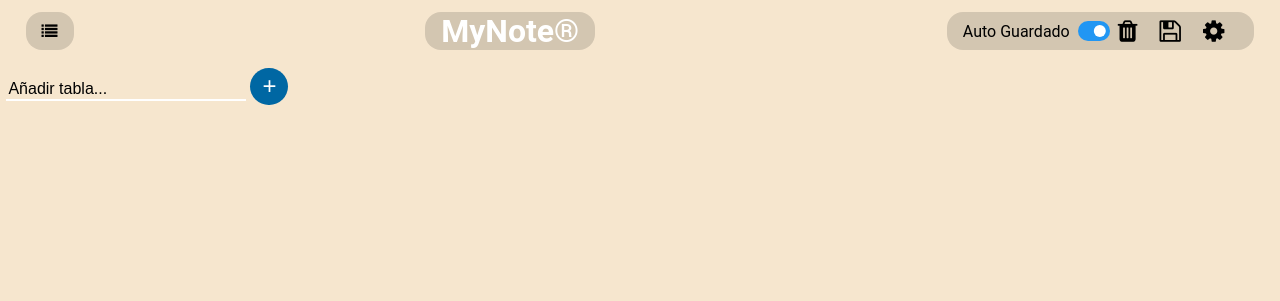
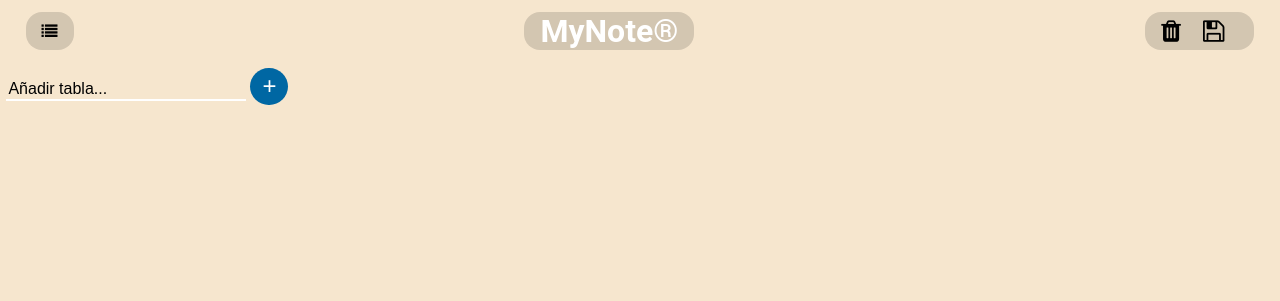
Before and after one commit to ticiAngelucci/trelloSist, a PHP site: page / in a window 1280 px wide. Shown: the top 301 px of the page. Run offline with PHP 8.4, Linux system fonts and the light colour scheme.

Commit message:
delete button autosave and settings

```diff
--- a/css/main.css
+++ b/css/main.css
@@ -539,24 +539,6 @@ input[type="text"]:focus {
     border-radius: 1rem;
 }
 
-.auto-save-text {
-    font-size: 16px;
-    letter-spacing: 0;
-}
-
-.switch {
-    position: relative;
-    display: inline-block;
-    width: 2rem;
-    height: 1.2rem;
-}
-
-.switch input {
-    opacity: 0;
-    width: 0;
-    height: 0;
-}
-
 .slider {
     position: absolute;
     cursor: pointer;
--- a/index.html
+++ b/index.html
@@ -26,14 +26,8 @@
                 <span id="sidebar-button"><i class="fa fa-list"></i></span>
                 <h1 id="title" class="text-align-center">MyNote®</h1>
                 <span class="title-actions-container" style="font-size:25px;cursor:pointer;letter-spacing: 1ch;">
-                    <label for="auto-save" class="auto-save-text">Auto Guardado</label>
-                    <label class="switch" id="auto-save-label">
-                       <input id="auto-save" type="checkbox" checked>
-                       <span class="slider round"></span>
-                    </label>
                     <i title="Delete this board." id="delete-button" class="fa fa-trash"></i>
                     <i title="Save all boards." id="save-button" class="fa fa-floppy-o"></i>
-                    <i title="Settings" id="settings-button" class="fa fa-gear"></i>
                 </span>
             </div>
         </header>
--- a/js/main.js
+++ b/js/main.js
@@ -20,9 +20,7 @@ const e_boardsList = document.getElementById('boards-list');
 const e_addBoardText = document.getElementById('add-board-text');
 const e_addBoardButton = document.getElementById('add-board-button');
 
-const e_autoSaveButton = document.getElementById('auto-save');
 const e_saveButton = document.getElementById('save-button');
-const e_settingsButton = document.getElementById('settings-button');
 const e_deleteButton = document.getElementById('delete-button');
 
 const e_cardContextMenu = document.getElementById('card-context-menu');
@@ -784,15 +782,6 @@ e_addBoardText.addEventListener('keyup', (e) => {
 
 e_addBoardButton.addEventListener('click', addBoard);
 
-e_autoSaveButton.addEventListener('change',  function (event) {
-    if (this.checked) {
-        autoSaveInternalId = setInterval(function (){
-            saveData();
-        }, 5000);
-    } else {
-        window.clearInterval(autoSaveInternalId);
-    }
-})
 //e_saveButton.addEventListener('click', saveData);
 e_saveButton.addEventListener('click', () => {saveData(); createAlert("Datos guardados exitosamente")});
 
```
